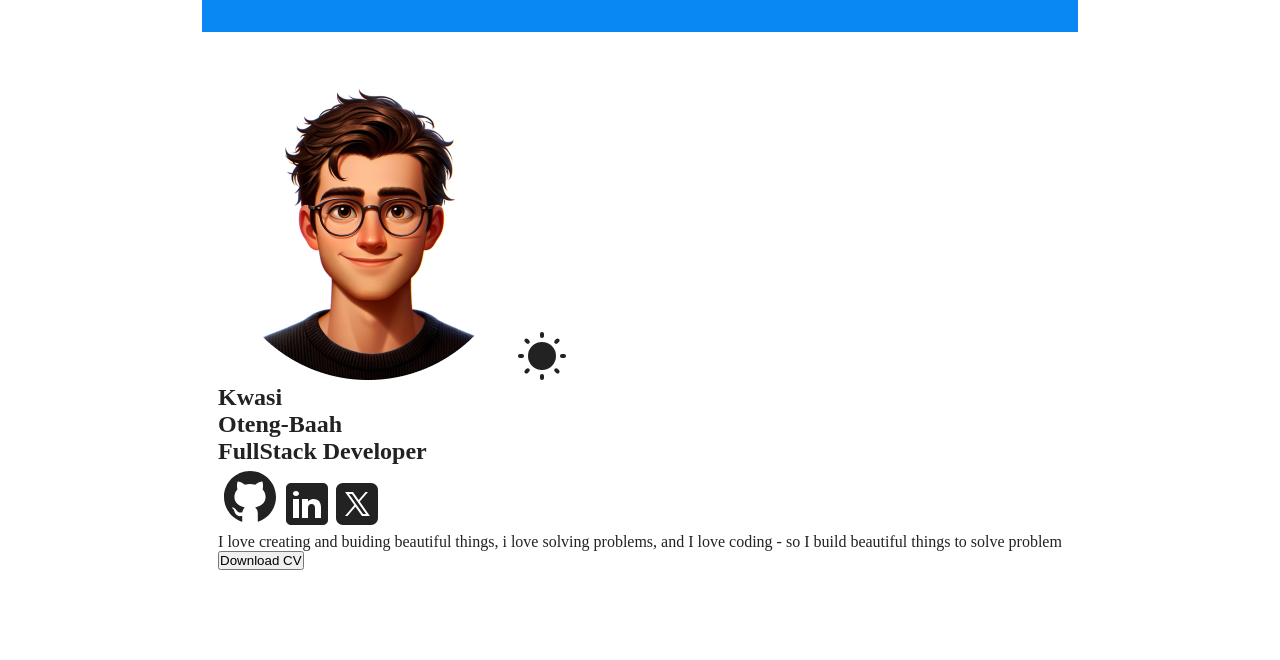
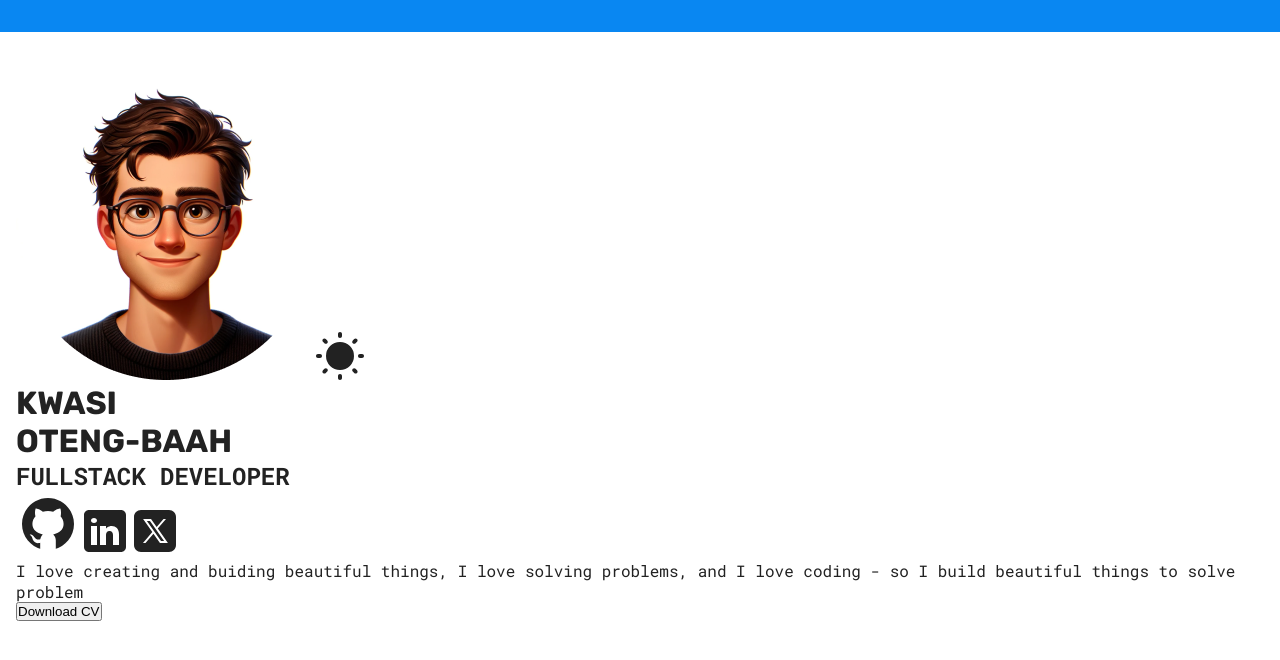
Before and after one commit to Studio117/kwasi-otengbaah-portfolio, a React (Vite) app: page / in a window 1280 px wide. Shown: the top 660 px of the page. Built offline with nearby package versions, Linux system fonts and the light colour scheme.

Commit message:
geneneral style to app and global scss

```diff
--- a/src/App.scss
+++ b/src/App.scss
@@ -1,3 +1,4 @@
+@use "../src/Styles/partials/global.scss" as *;
 @use "../src/Styles/partials/variables.scss" as *;
 @use "../src/Styles/partials/mixins.scss" as *;
 
@@ -38,12 +39,3 @@ body {
   //   justify-content: center;
   //   height: 100vh;
 }
-
-h1,
-h2,
-h3,
-p {
-  color: var(--text-color);
-  margin: 0;
-  padding: 0;
-}
--- a/src/Styles/partials/global.scss
+++ b/src/Styles/partials/global.scss
@@ -1,22 +1,57 @@
+// @font-face {
+//     font-family: avenir next, sans-serif;
+//     src: url(https://fonts.googleapis.com/);
+//     font-weight: 400;
+// }
 
+// @font-face {
+//     font-family: avenir next, sans-serif;
+//     src: url(../../assets/font/AvenirNextLTPro-Demi.otf);
+//     font-weight: 600;
+// }
 * {
     box-sizing: border-box;
     margin: 0;
     padding: 0;
 }
 
-body {
-    font-family: "avenir next", "san serif";
-    // margin: 0;
-    // padding: 0;
-    // background-color: red;
-    // display: flex;
-    // place-items: center;
-    min-width: 320px;
-    // min-height: 100vh;
-  }
 
 a {
     text-decoration: none;
 
 }
+
+h1,
+h2,
+h3,
+p {
+  color: var(--text-color);
+  margin: 0;
+  padding: 0;
+}
+
+h2, h3, p {
+    font-family: 'Roboto Mono', monospace;
+}
+
+h1,
+h2 {
+  text-transform: uppercase;
+}
+
+h2, h3 {
+    font-size: 1.5rem;
+}
+
+h1 {
+    font-family: 'Rubik', sans-serif;
+    font-size: 2rem;
+}
+
+.sectionTitle {
+    margin-bottom: 1.75em;
+}
+
+.hover {
+    cursor: pointer;
+}
--- a/src/components/HeroSection/HeroSection.jsx
+++ b/src/components/HeroSection/HeroSection.jsx
@@ -48,7 +48,7 @@ function HeroSection() {
 
       </div>
       <span>
-        <p>I love creating and buiding beautiful things, i love solving problems, and I love coding - so I build beautiful things to solve problem</p>
+        <p>I love creating and buiding beautiful things, I love solving problems, and I love coding - so I build beautiful things to solve problem</p>
         <a href={CV} download={CV}><button >Download CV</button></a>
 
       </span>
--- a/src/components/HeroSection/HeroSection.scss
+++ b/src/components/HeroSection/HeroSection.scss
@@ -3,7 +3,6 @@
 @use '../../Styles/partials/global.scss'as *;
 
 .hero {
-    background-color: red($color: #000000);
     padding: 0 1em;
 }
 
```
